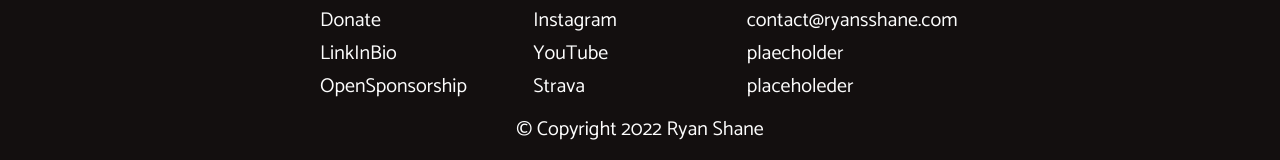
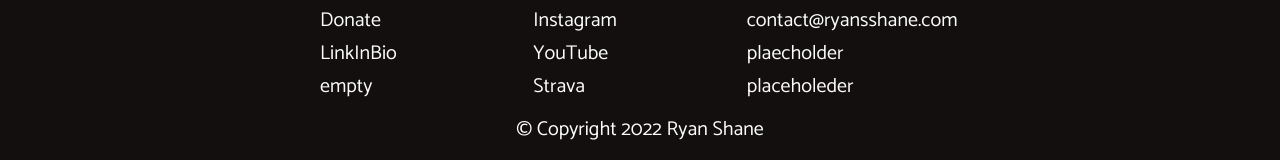
Before and after one commit to c0degreen/ryansshane, a React (Create React App) app: page / in a window 1280 px wide. Shown: the part 7077-7237 px from the top of the page. Built offline with nearby package versions, Linux system fonts and the light colour scheme; a web font is replaced by a local one.

Commit message:
added content

```diff
--- a/src/containers/footer/Footer.jsx
+++ b/src/containers/footer/Footer.jsx
@@ -10,7 +10,7 @@ const Footer = () => {
           <p className='rss__footer-columnContainer_column_header'>Links</p>
           <p><a href='https://account.venmo.com/u/ryansshane'>Donate</a></p>
           <p><a href='./'>LinkInBio</a></p>
-          <p><a href='./'>OpenSponsorship</a></p>
+          <p><a href='./'>empty</a></p>
         </div>
         <div className='rss__footer-columnContainer_column'>
           <p className='rss__footer-columnContainer_column_header'>Social Media</p>
```
